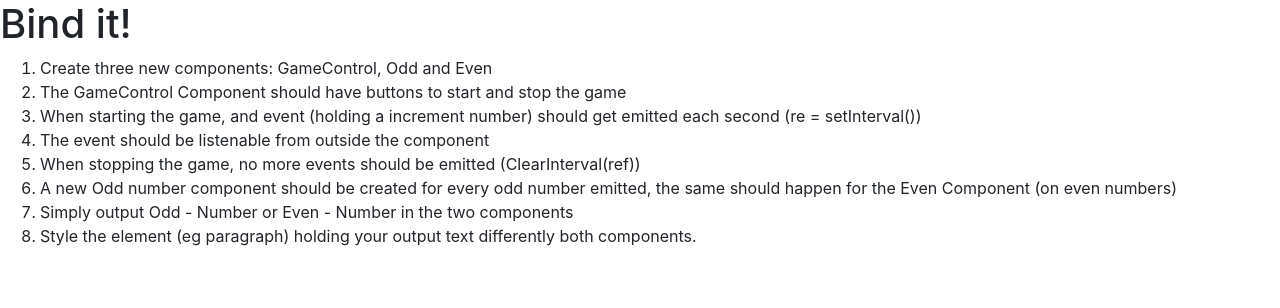
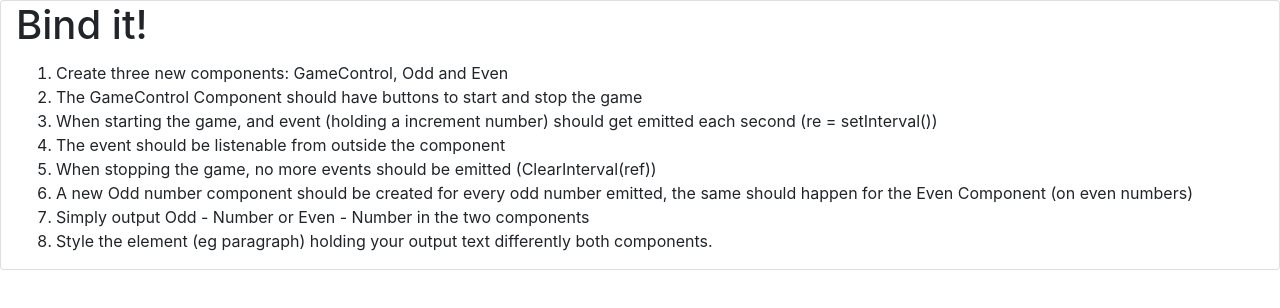
Before and after one commit to ddeveloper72/cmp-databinding-assignment, an Angular app: page / in a window 1280 px wide. Shown: the top 308 px of the page. Built offline with nearby package versions, Linux system fonts and the light colour scheme.

Commit message:
Added som bootstrap layout to the tutor's instructions

```diff
--- a/src/app/app.component.html
+++ b/src/app/app.component.html
@@ -1,7 +1,10 @@
 <!--The content below is only a placeholder and can be replaced.-->
-<h1>
+<div class="card">
+  <div class="col-sm-12">
+      <h1 class="card-title">
         Bind it!
       </h1>
+      <div class="list-group">
         <ol>
           <li>Create three new components: GameControl, Odd and Even</li>
           <li>The GameControl Component should have buttons to start and stop the game</li>
@@ -14,3 +17,6 @@
             <li>Simply output Odd - Number or Even - Number in the two components</li>
             <li>Style the element (eg paragraph) holding your output text differently both components.</li>
           </ol>
+        </div>
+      </div>
+</div>
```
Lines whose indentation alone changed are shown as unchanged.
